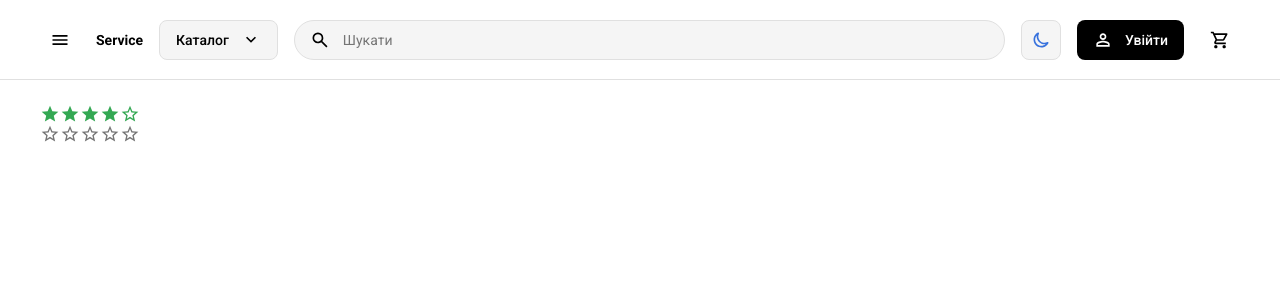
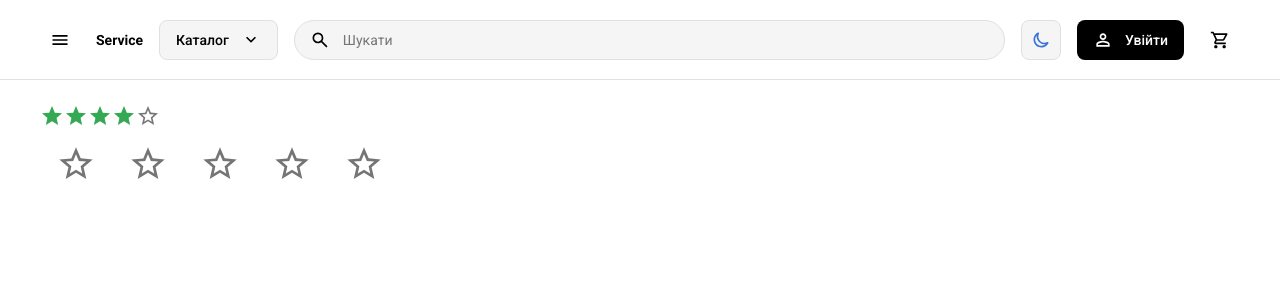
Before and after one commit to Solowayer/service-base, a Next.js app: page /rating in a window 1280 px wide. Shown: the top 300 px of the page. Built offline with nearby package versions, Linux system fonts and the light colour scheme.

Commit message:
Rating component :: done (kind of)

```diff
--- a/app/rating/page.tsx
+++ b/app/rating/page.tsx
@@ -1,14 +1,18 @@
 'use client'
 
-import { RatingButtons } from '@/components/rating-buttons'
-import { RatingStars } from '@/components/rating-stars'
+import { Rating } from '@/components/rating'
 import React from 'react'
 
 export default function Page() {
 	return (
 		<div>
-			<RatingStars rating={4} />
-			<RatingButtons onChange={value => console.log(value)} />
+			<Rating readonly ratingValue={4} />
+			<Rating
+				onChange={value => console.log(value)}
+				itemStyle="p-4 rounded"
+				activeStarStyle="w-10 h-10"
+				defaultStarStyle="w-10 h-10"
+			/>
 		</div>
 	)
 }
--- a/components/rating-buttons.tsx
+++ /dev/null
@@ -1,45 +0,0 @@
-'use client'
-
-import React from 'react'
-import { Icons } from './icons'
-
-interface RatingButtonsProps {
-	count?: number
-	onChange: (value: number) => void
-}
-
-export function RatingButtons({ count = 5, onChange }: RatingButtonsProps) {
-	const [hoverValue, setHoverValue] = React.useState<number | undefined>(undefined)
-	const [rating, setRating] = React.useState(0)
-
-	const handleMouseMove = (index: number) => {
-		setHoverValue(index + 1)
-	}
-
-	const handleMouseLeave = () => {
-		setHoverValue(undefined)
-	}
-
-	const handleRating = (index: number) => {
-		setRating(index + 1)
-		if (onChange) {
-			onChange(index + 1)
-		}
-	}
-
-	const stars = Array.from({ length: count }, (_, index) => {
-		const filled = hoverValue ? index < hoverValue || index < rating : null
-		return (
-			<li
-				key={`star_${index}`}
-				onClick={() => handleRating(index)}
-				onMouseEnter={() => handleMouseMove(index)}
-				onMouseLeave={handleMouseLeave}
-			>
-				{filled ? <Icons.starFilled className="text-positive" /> : <Icons.starOutlined className="text-secondary" />}
-			</li>
-		)
-	})
-
-	return <ul className="flex">{stars}</ul>
-}
--- a/components/rating-stars.tsx
+++ /dev/null
@@ -1,21 +0,0 @@
-import React from 'react'
-import { Icons } from './icons'
-
-export function RatingStars({ rating = 1 }: { rating: number }) {
-	const totalStars = 5
-
-	const filledStars = Array.from({ length: rating }, (_, index) => (
-		<Icons.starFilled key={`star-${index}`} className="text-positive" />
-	))
-
-	const outlinedStars = Array.from({ length: totalStars - rating }, (_, index) => (
-		<Icons.starOutlined key={`star-${index}`} className="text-positive" />
-	))
-
-	return (
-		<div className="flex">
-			{filledStars}
-			{outlinedStars}
-		</div>
-	)
-}
--- /dev/null
+++ b/components/rating.tsx
@@ -0,0 +1,72 @@
+'use client'
+
+import React from 'react'
+import { Icons } from './icons'
+import { cn } from '@/lib/utils/cn'
+
+type RatingStyles = {
+	containerStyle?: string
+	itemStyle?: string
+	defaultStarStyle?: string
+	activeStarStyle?: string
+}
+
+interface RatingControlsProps extends RatingStyles {
+	count?: number
+	readonly?: boolean
+	ratingValue?: number
+	onChange?: (value: number) => void
+}
+
+export function Rating({
+	count = 5,
+	readonly,
+	ratingValue,
+	onChange,
+	containerStyle,
+	itemStyle,
+	defaultStarStyle,
+	activeStarStyle
+}: RatingControlsProps) {
+	const [hoverValue, setHoverValue] = React.useState<number | undefined>(undefined)
+	const [value, setValue] = React.useState(ratingValue ?? 0)
+
+	const handleMouseMove = (index: number) => {
+		if (readonly) return
+		setHoverValue(index + 1)
+	}
+
+	const handleMouseLeave = () => {
+		if (readonly) return
+		setHoverValue(undefined)
+	}
+
+	const handleRating = (index: number) => {
+		if (readonly) return
+		setValue(index + 1)
+		if (onChange) {
+			onChange(index + 1)
+		}
+	}
+
+	const stars = Array.from({ length: count }, (_, index) => {
+		const filled = hoverValue ? index < hoverValue : index < value
+		return (
+			<li
+				key={`star_${index}`}
+				onClick={() => handleRating(index)}
+				onMouseEnter={() => handleMouseMove(index)}
+				onMouseLeave={handleMouseLeave}
+				className={cn('cursor-pointer', itemStyle)}
+			>
+				{filled ? (
+					<Icons.starFilled className={cn('text-positive', activeStarStyle)} size="large" />
+				) : (
+					<Icons.starOutlined className={cn('text-secondary', defaultStarStyle)} size="large" />
+				)}
+			</li>
+		)
+	})
+
+	return <ul className={cn('flex', containerStyle)}>{stars}</ul>
+}
```
Also changed, not shown: archive/archive-rating.tsx (added, +22 -0 lines).
